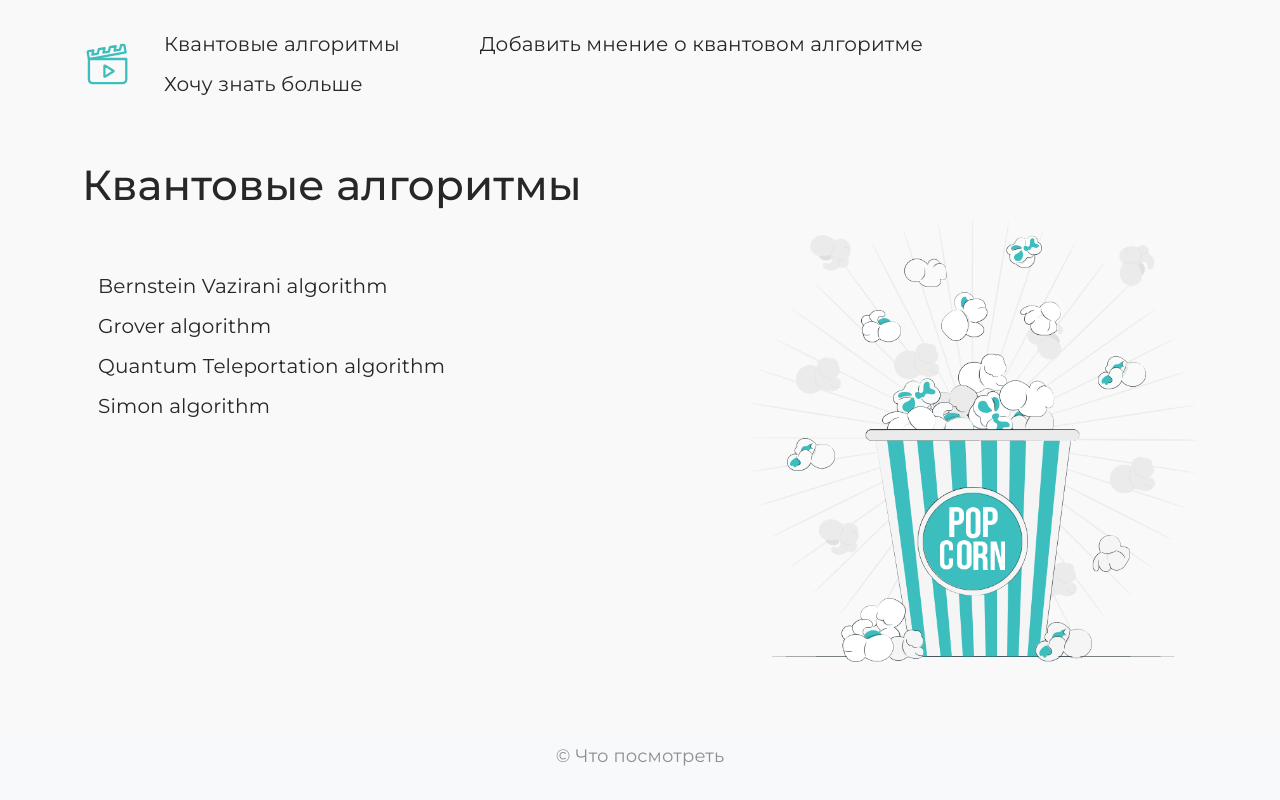
After one commit to andresparraDC/QPi, a Flask app: page /algorithms in a window 1280 px wide. The commit adds this page. Run offline with Flask 3, Linux system fonts and the light colour scheme; some libraries are stand-ins or nearby versions.

Commit message:
Templates for 4 quantum algorithms v1

```diff
--- a/main.py
+++ b/main.py
@@ -112,6 +112,41 @@ def opinion_view(id):
         **context
     )
 
+# ALGORITHMS
+
+@app.route('/algorithms', methods=['GET'])
+def index_algorithms_view():
+    return render_template(
+        template_name_or_list='index_algorithms.html'
+    )
+
+
+@app.route('/algorithms/Bernstein_Vazirani_algorithm', methods=['GET'])
+def bernsteinvazirani_algorithm_view():
+    return render_template(
+        template_name_or_list='bernsteinvazirani_algorithm.html'
+    )
+
+
+@app.route('/algorithms/Grover_algorithm', methods=['GET'])
+def grover_algorithm_view():
+    return render_template(
+        template_name_or_list='grover_algorithm.html'
+    )
+
+
+@app.route('/algorithms/Quantum_Teleportation_algorithm', methods=['GET'])
+def quantumteleportation_algorithm_view():
+    return render_template(
+        template_name_or_list='quantumteleportation_algorithm.html'
+    )
+
+
+@app.route('/algorithms/Simon_algorithm', methods=['GET'])
+def simon_algorithm_view():
+    return render_template(
+        template_name_or_list='simon_algorithm.html'
+    )
 
 # Обработчики ошибок (ERRORS)
 
--- a/templates/header.html
+++ b/templates/header.html
@@ -11,6 +11,11 @@
             </a>
             <div class="d-flex justify-content-end">
                 <ul class="nav nav-pills">
+                    <li class="nav-item pe-5">
+                        <a class="nav-link" href="{{ url_for('index_algorithms_view') }}">
+                            Квантовые алгоритмы
+                        </a>
+                    </li>
                     <li class="nav-item pe-5">
                         <a class="nav-link" href="{{ url_for('add_opinion_view') }}">
                             Добавить мнение о квантовом алгоритме
--- /dev/null
+++ b/templates/index_algorithms.html
@@ -0,0 +1,54 @@
+{% extends "base.html" %}
+
+{% block title %}
+    Квантовые алгоритмы
+{%endblock %}
+
+{% block content %}
+    <main>
+        <section class="container my-5">
+            <div class="row">
+                <h1>
+                    Квантовые алгоритмы
+                </h1>
+                <div class="col-12 col-lg-7 my-5">
+                    <ul class="nav nav-pills">
+                        <li class="nav-item pe-5">
+                            <a class="nav-link" href="{{ url_for('bernsteinvazirani_algorithm_view') }}">
+                                Bernstein Vazirani algorithm
+                            </a>
+                        </li>
+                    </ul>
+                    <ul class="nav nav-pills">
+                        <li class="nav-item pe-5">
+                            <a class="nav-link" href="{{ url_for('grover_algorithm_view') }}">
+                                Grover algorithm
+                            </a>
+                        </li>
+                    </ul>
+                    <ul class="nav nav-pills">
+                        <li class="nav-item pe-5">
+                            <a class="nav-link" href="{{ url_for('quantumteleportation_algorithm_view') }}">
+                                Quantum Teleportation algorithm
+                            </a>
+                        </li>
+                    </ul>
+                    <ul class="nav nav-pills">
+                        <li class="nav-item pe-5">
+                            <a class="nav-link" href="{{ url_for('simon_algorithm_view') }}">
+                                Simon algorithm
+                            </a>
+                        </li>
+                    </ul>
+                </div>
+                <div class="col-12 col-lg-5">
+                    <img
+                        class="img-fluid mx-auto d-block"
+                        src="{{ url_for('static', filename='img/illustration.png') }}"
+                        alt=""
+                    />
+                </div>
+            </div>
+        </section>
+    </main>
+{% endblock %}
```
Also changed, not shown: templates/bernsteinvazirani_algorithm.html (added, +26 -0 lines), templates/grover_algorithm.html (added, +26 -0 lines), templates/quantumteleportation_algorithm.html (added, +26 -0 lines), templates/simon_algorithm.html (added, +26 -0 lines).
